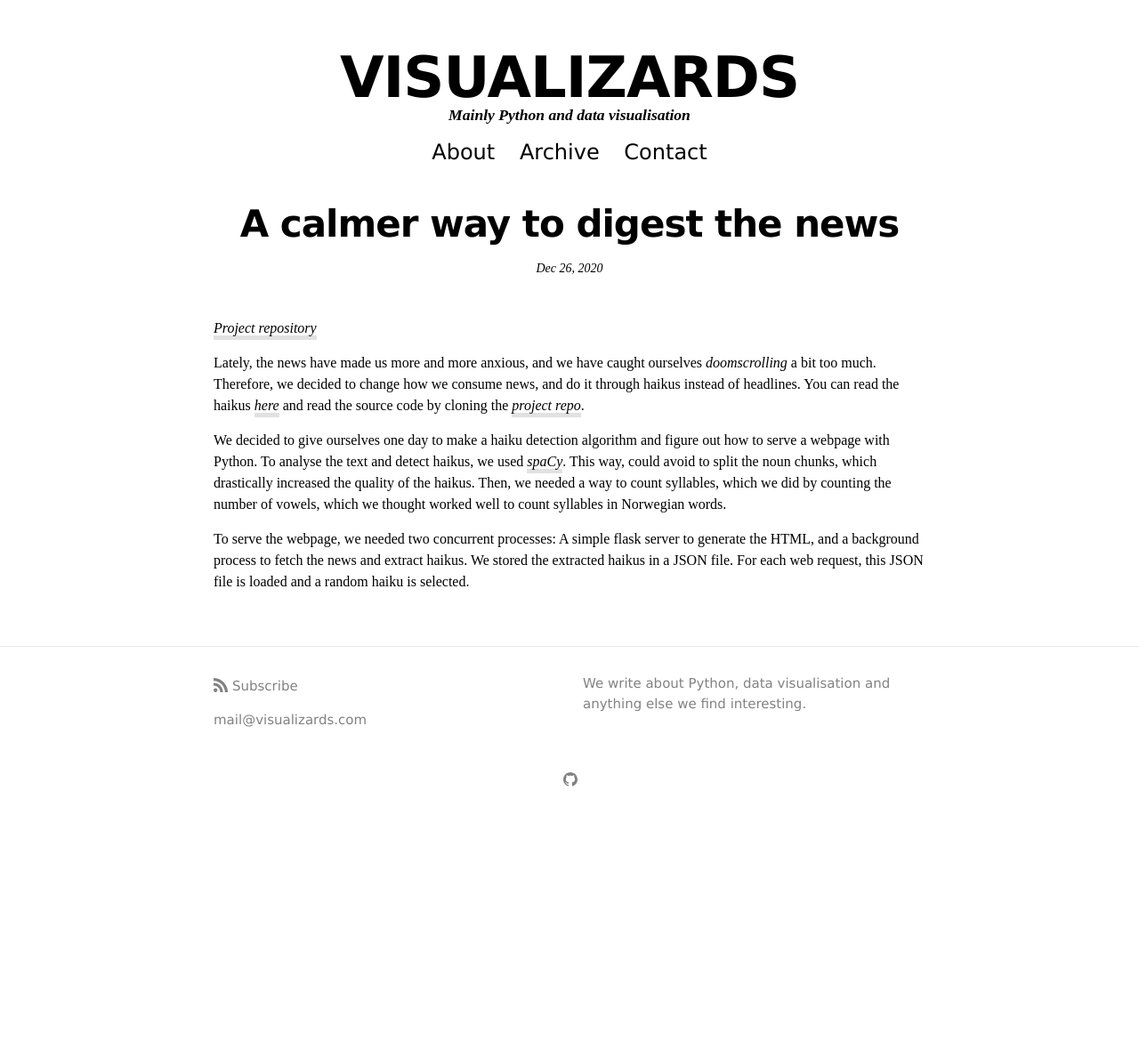
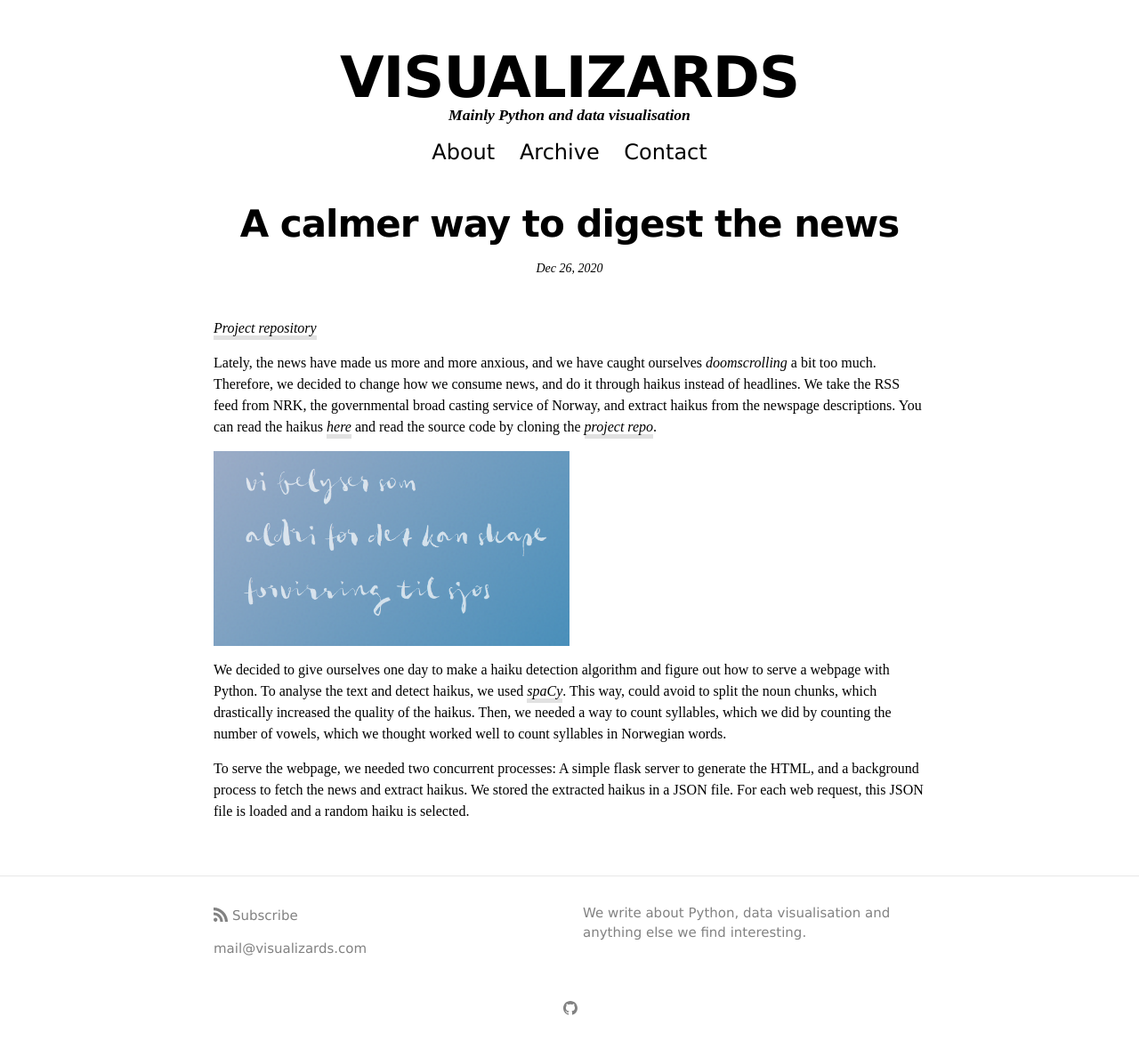
Before and after one commit to visualizards/visualizards.github.io, a Jekyll site: the page built from _posts/2020-12-26-news-haiku.md, in a window 1280 px wide. Shown: the whole page at 89% size. Built offline with Jekyll 4.4.1, drawn with Linux system fonts in a browser that asks for light colours; some web fonts are replaced; comment, search, counter and statistics services are not loaded; before the commit the page ends 931 px from its top, so only the background shows below that.

Commit message:
Added news haiku blogpost

```diff
--- a/_posts/2020-12-26-news-haiku.md
+++ b/_posts/2020-12-26-news-haiku.md
@@ -5,7 +5,9 @@ categories: [Python]
 repo: "https://github.com/MarieRoald/news-haiku"
 ---
 
-Lately, the news have made us more and more anxious, and we have caught ourselves *doomscrolling* a bit too much. Therefore, we decided to change how we consume news, and do it through haikus instead of headlines. You can read the haikus [here](https://nyhetshaiku.herokuapp.com) and read the source code by cloning the [project repo](https://github.com/MarieRoald/news-haiku).
+Lately, the news have made us more and more anxious, and we have caught ourselves *doomscrolling* a bit too much. Therefore, we decided to change how we consume news, and do it through haikus instead of headlines. We take the RSS feed from NRK, the governmental broad casting service of Norway, and extract haikus from the newspage descriptions. You can read the haikus [here](https://nyhetshaiku.herokuapp.com) and read the source code by cloning the [project repo](https://github.com/MarieRoald/news-haiku).
+
+<img src="/assets/images/20-12-26-news-haiku/haiku.png" width="400px" />
 
 We decided to give ourselves one day to make a haiku detection algorithm and figure out how to serve a webpage with Python. To analyse the text and detect haikus, we used [spaCy](https://spacy.io/). This way, could avoid to split the noun chunks, which drastically increased the quality of the haikus. Then, we needed a way to count syllables, which we did by counting the number of vowels, which we thought worked well to count syllables in Norwegian words.
 
```
Also changed, not shown: assets/images/20-12-26-news-haiku/haiku.png (added).
